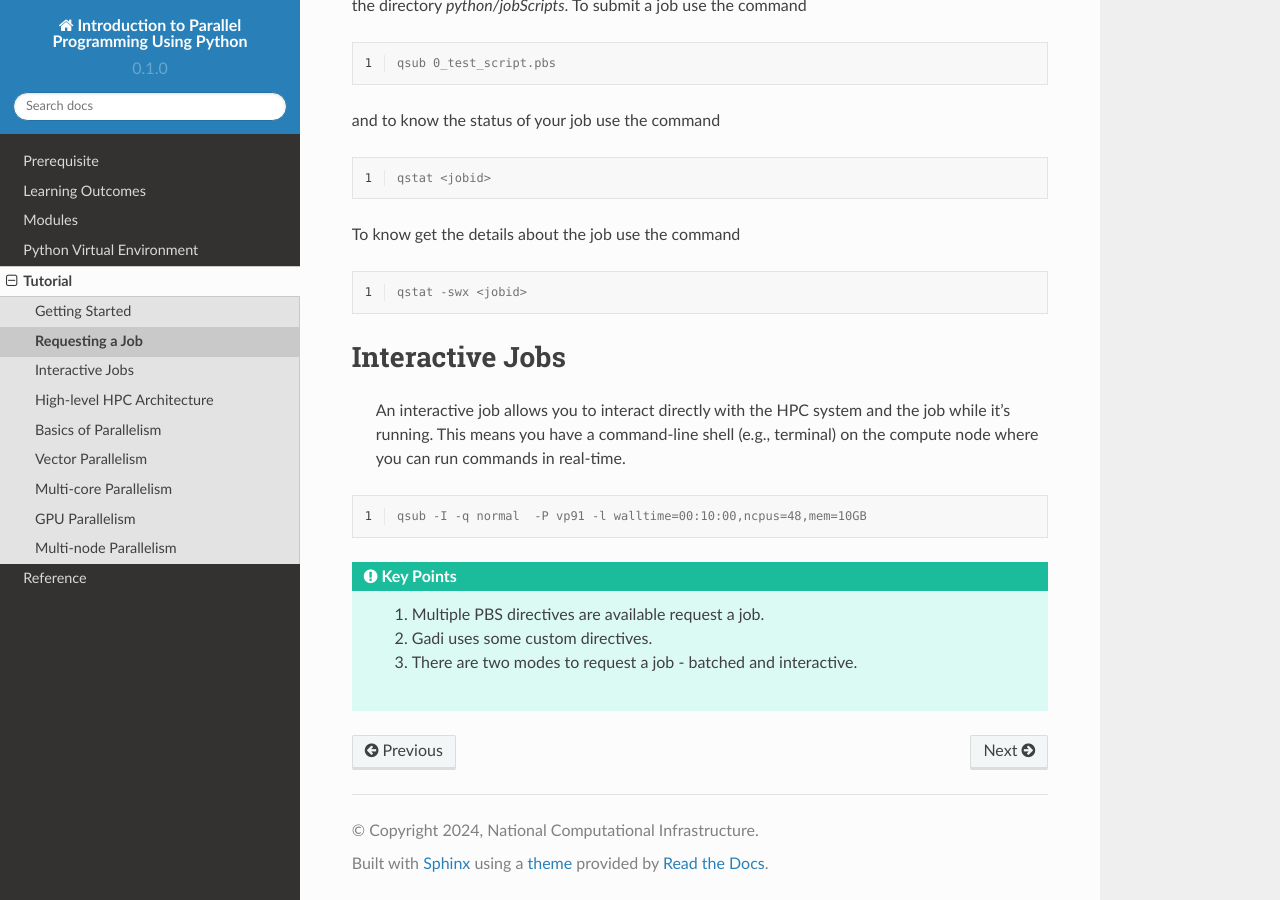
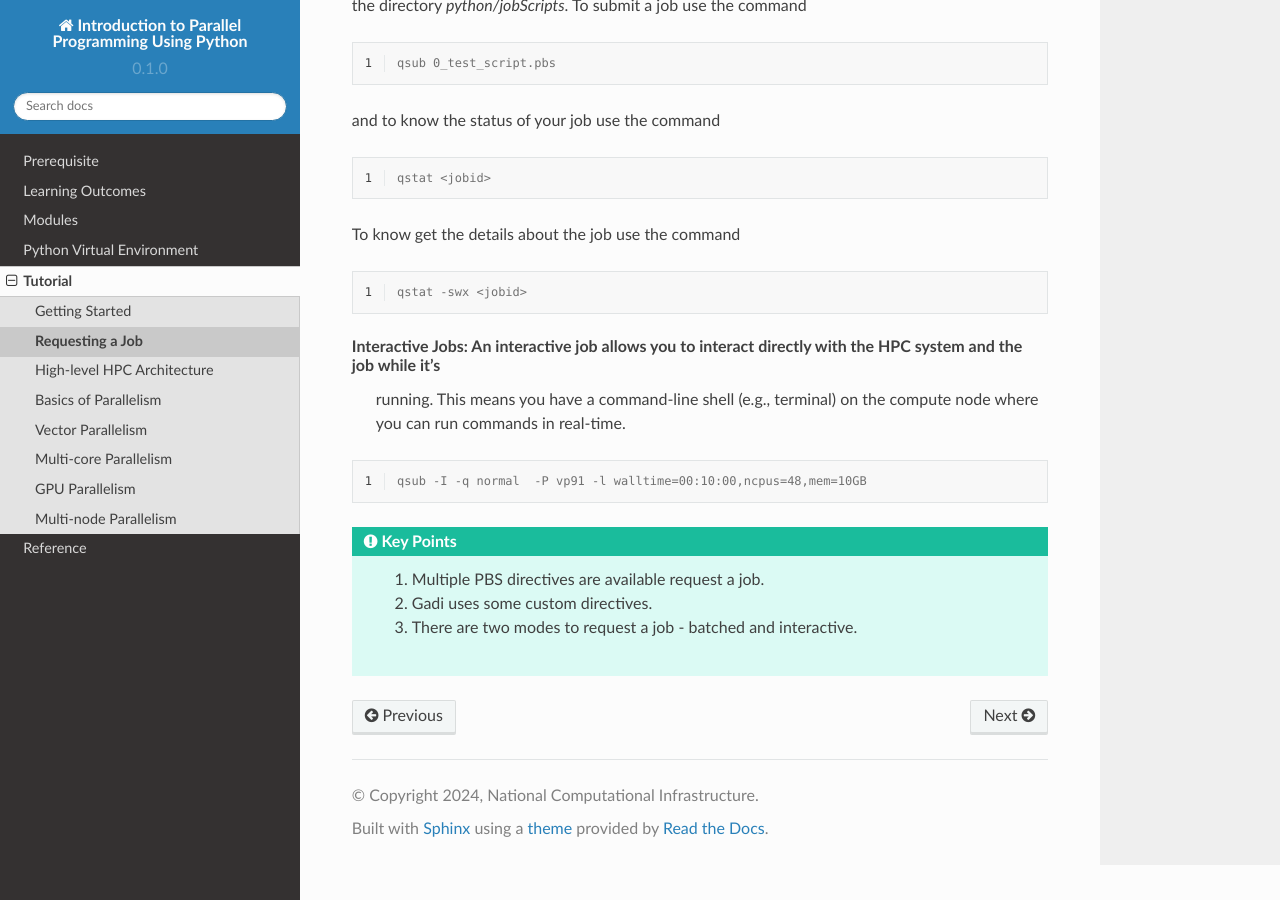
Before and after one commit to NCI900-Training-Organisation/intro-to-parallel-programming, a Sphinx documentation site: the page built from docs/source/tutorial/jobs.rst, in a window 1280 px wide and 900 px high, scrolled down 1193 px. Built offline with Sphinx 7.4.7 and the Read the Docs theme 2.0.0, drawn with Linux system fonts in a browser that asks for light colours.

Commit message:
Job script updated

```diff
--- a/docs/source/tutorial/jobs.rst
+++ b/docs/source/tutorial/jobs.rst
@@ -75,10 +75,7 @@ To know get the details about the job use the command
     qstat -swx <jobid>
 
 
-Interactive Jobs
-********************
-
- An interactive job allows you to interact directly with the HPC system and the job while it's
+**Interactive Jobs:** An interactive job allows you to interact directly with the HPC system and the job while it's
  running. This means you have a command-line shell (e.g., terminal) on the compute node where you
  can run commands in real-time.
 
```
Also changed, not shown: 2 other files.
